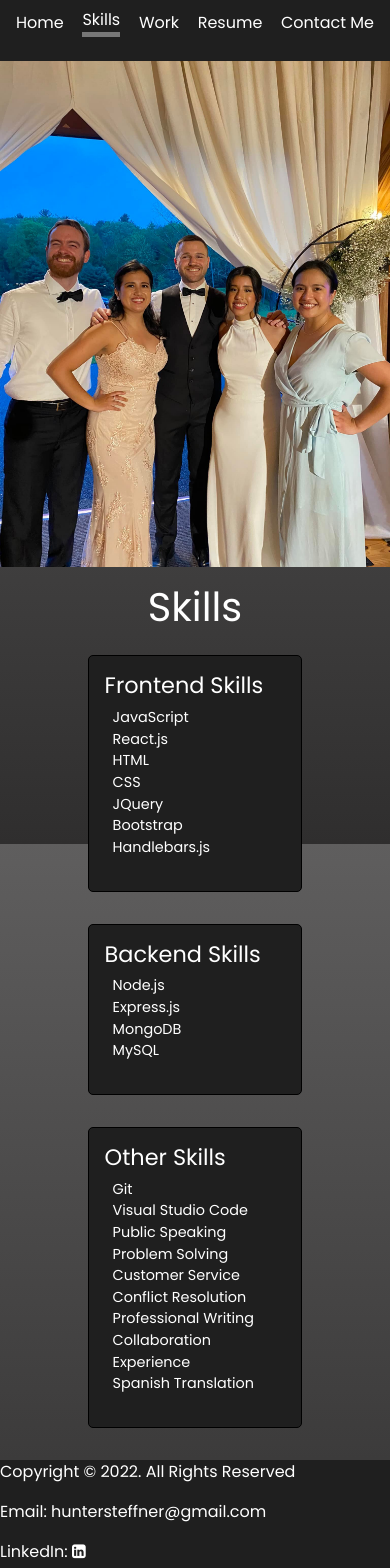
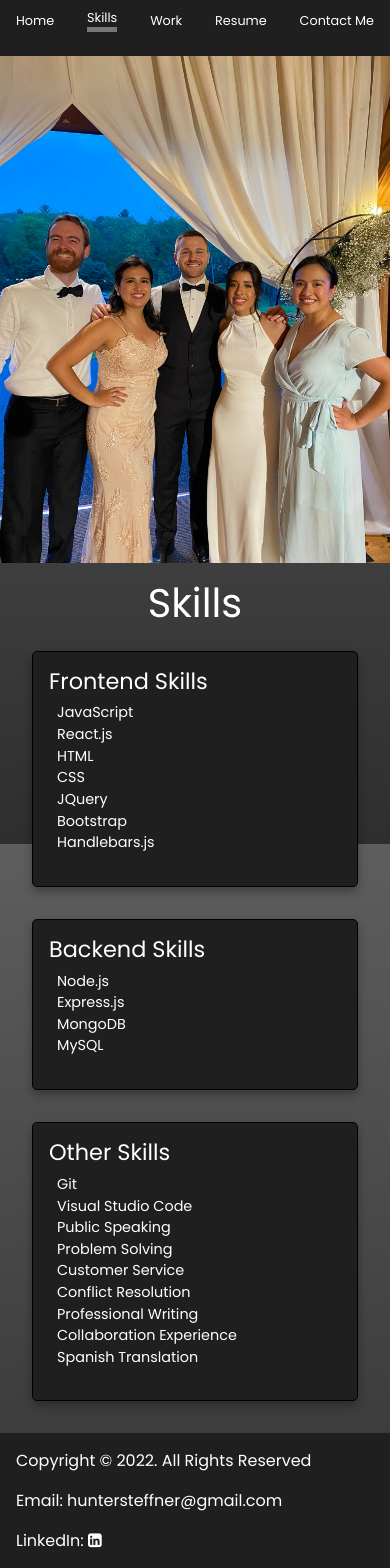
Before and after one commit to huntersteffner/Portfolio-with-React, a React (Create React App) app in the folder portfolio-with-react/: page /Portfolio-with-React/about-me in a window 390 px wide. Shown: the top 1568 px of the page. Built offline with nearby package versions, Linux system fonts and the light colour scheme.

Commit message:
Fixed issue with projects page

```diff
--- a/portfolio-with-react/src/App.css
+++ b/portfolio-with-react/src/App.css
@@ -2,6 +2,7 @@
 :root {
   --dark-bg-color: rgb(31, 31, 31);
   --fade-bg-color: linear-gradient(#5f5e5e, #2f2e2e);
+  --box-shadow: 0 5px 10px 0 rgba(0, 0, 0, 0.3);
 }
 /* CSS Reset */
 * {
@@ -20,6 +21,7 @@ body {
 #nav {
   background-color: var(--dark-bg-color);
   color: #fff;
+  box-shadow: var(--box-shadow);
 }
 #nav li {
   list-style: none;
@@ -39,6 +41,7 @@ body {
   position: relative;
   bottom: 0;
   width: 100%;
+  padding: 1rem;
 }
 /* Home page divs */
 .home-container {
@@ -89,6 +92,7 @@ body {
 /* Skills card in about me */
 .skills {
   margin: 1rem;
+
 }
 .skills li {
   list-style-type: none;
@@ -104,7 +108,7 @@ body {
   display: flex;
   flex-wrap: wrap;
   justify-content: center;
-  box-shadow: 0 5px 10px 0 rgba(0, 0, 0, 0.3);
+  box-shadow: var(--box-shadow);
 }
 /* Card for individual projects */
 .project-card {
@@ -114,6 +118,7 @@ body {
   height: 30rem;
   margin: 1.5rem;
   border-radius: 10px;
+  box-shadow: var(--box-shadow);
 }
 .project-img-container {
   width: 100%;
@@ -133,6 +138,7 @@ body {
 .project-desc {
   display: flex;
   flex-direction: column;
+  text-align: center;
 }
 .project-desc a {
   margin: 1rem 2.5rem;
@@ -140,9 +146,11 @@ body {
 /* Contact me page */
 .form-container {
   border: 1px solid black;
+  box-shadow: var(--box-shadow);
   background-color: var(--dark-bg-color);
   border-radius: 1rem;
   display: flex;
+  flex-direction: column;
   justify-content: center;
   align-items: center;
   margin: 2rem;
@@ -171,6 +179,9 @@ body {
 }
 /* Media queries */
 @media (max-width: 710px) {
+  #nav {
+    font-size: .8rem;
+  }
   .home-container {
     flex-direction: column;
   }
@@ -194,11 +205,12 @@ body {
    flex-wrap: wrap;
   }
   .skills {
-    width: 60%;
+    width: 100%;
     padding: 1rem;
     border: black 1px solid;
     border-radius: 5px;
     background-color: var(--dark-bg-color);
+    box-shadow: var(--box-shadow);
   }
   .skills h2 {
     font-size: 1.4rem;
--- a/portfolio-with-react/src/components/Contact.js
+++ b/portfolio-with-react/src/components/Contact.js
@@ -4,6 +4,7 @@ export default function Contact() {
       {/* Contact Form */}
       <div className="form-container">
         {/* The action links to form submit. It is a free service that allows one to submit emails using only HTML. The code in the URL was given to me by formsubmit to link to my personal email */}
+        <h1>Contact Me</h1>
         <form
           className="contact-form"
           action="https://formsubmit.co/acaa027063cedb37352926a943777828 "
--- a/portfolio-with-react/src/components/Work.js
+++ b/portfolio-with-react/src/components/Work.js
@@ -29,10 +29,10 @@ export default function Work() {
           <div className="project-desc">
             <h3>Weather App</h3>
             <h4>JavaScript, Bootstrap</h4>
-            <a className="btn btn-primary" target="_blank" href="https://github.com/huntersteffner/Weather-App">
+            <a className="btn btn-primary" target="_blank" href="https://huntersteffner.github.io/Weather-App/">
               Deployed Site
             </a>
-            <a className="btn btn-primary" target="_blank" href="https://huntersteffner.github.io/Weather-App/">
+            <a className="btn btn-primary" target="_blank" href="https://github.com/huntersteffner/Weather-App">
               GitHub
             </a>
           </div>
@@ -63,10 +63,10 @@ export default function Work() {
           <div className="project-desc">
             <h3>Social Blog</h3>
             <h4>Node.js, MySQL, Bootstrap</h4>
-            <a className="btn btn-primary" target="_blank" href="https://github.com/huntersteffner/Social-Blog-Website">
+            <a className="btn btn-primary" target="_blank" href="https://social-blog-steffner.herokuapp.com/">
               Deployed Site
             </a>
-            <a className="btn btn-primary" target="_blank" href="https://social-blog-steffner.herokuapp.com/">
+            <a className="btn btn-primary" target="_blank" href="https://github.com/huntersteffner/Social-Blog-Website">
               GitHub
             </a>
           </div>
@@ -80,10 +80,10 @@ export default function Work() {
           <div className="project-desc">
             <h3>Work Team Generator</h3>
             <h4>Node.js, Bootstrap, Inquirer</h4>
-            <a className="btn btn-primary" target="_blank" href="https://github.com/huntersteffner/Work-Team-Generator">
+            <a className="btn btn-primary" target="_blank" href="https://huntersteffner.github.io/Work-Team-Generator/">
               Deployed Site
             </a>
-            <a className="btn btn-primary" target="_blank" href="https://huntersteffner.github.io/Work-Team-Generator/">
+            <a className="btn btn-primary" target="_blank" href="https://github.com/huntersteffner/Work-Team-Generator">
               GitHub
             </a>
           </div>
```
